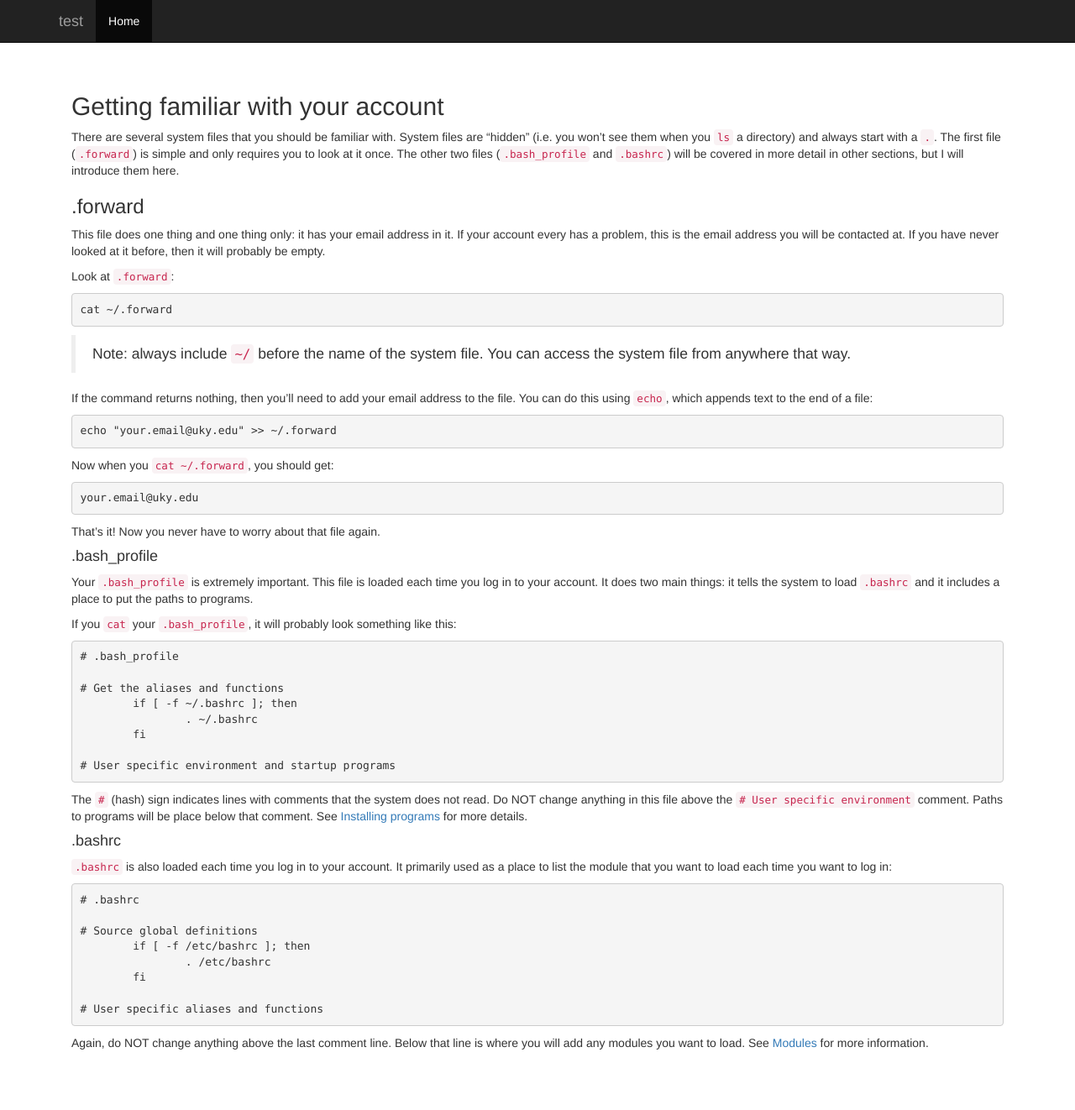
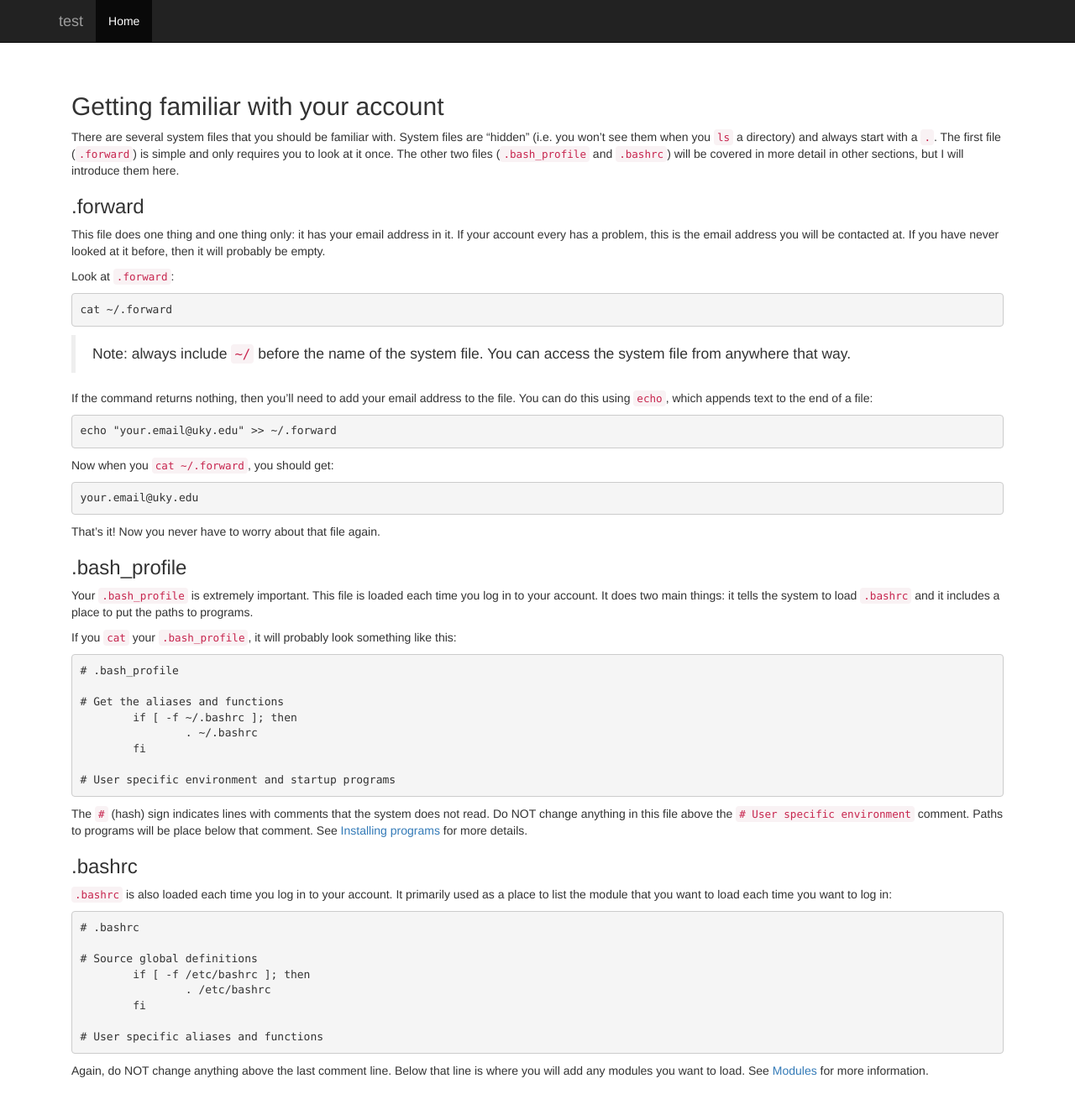
Before and after one commit to karajones/karajones.github.io, a Jekyll site: the page built from jobs/jobs1.md, in a window 1280 px wide and 1335 px high. Shown: the top 1322 px of the window at 84% size. Built offline with Jekyll 4.4.1, drawn with Linux system fonts in a browser that asks for light colours; nearby versions of some CDN libraries; our own code applies the rules of GitHub Pages for plain Markdown files.

Commit message:
Update jobs1.md

````diff
--- a/jobs/jobs1.md
+++ b/jobs/jobs1.md
@@ -25,7 +25,7 @@ your.email@uky.edu
 
 That’s it! Now you never have to worry about that file again.
 
-#### .bash\_profile
+### .bash\_profile
 
 Your `.bash_profile` is extremely important. This file is loaded each time you log in to your account. It does two main things: it tells the system to load `.bashrc` and it includes a place to put the paths to programs.
 
@@ -43,7 +43,7 @@ If you `cat` your `.bash_profile`, it will probably look something like this:
 
 The `#` (hash) sign indicates lines with comments that the system does not read. Do NOT change anything in this file above the `# User specific environment` comment. Paths to programs will be place below that comment. See [Installing programs](#) for more details.
 
-#### .bashrc
+### .bashrc
 
 `.bashrc` is also loaded each time you log in to your account. It primarily used as a place to list the module that you want to load each time you want to log in:
 ```
````
